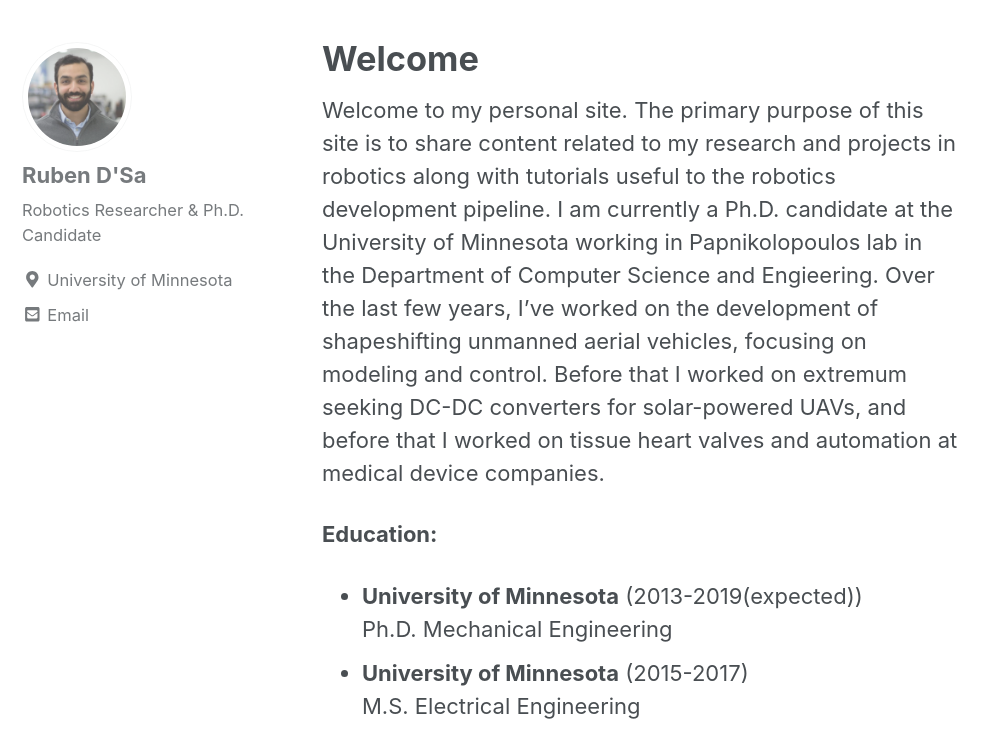
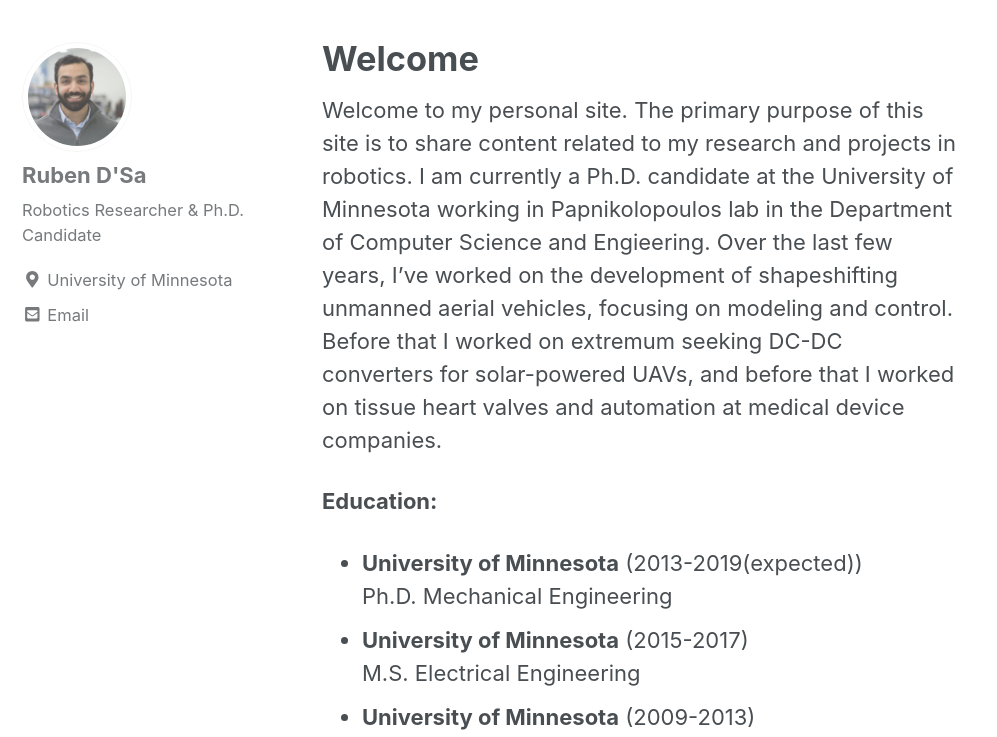
Before and after one commit to rubendsa/rubendsa.github.io, a Jekyll site: the page built from _pages/index.md, in a window 1280 px wide and 900 px high, scrolled down 910 px, cut to the strip 163-900 px from the top of the window. Shown: the whole strip, without its empty margins (0-997 px from the left). Built offline with Jekyll 4.4.1, drawn with Linux system fonts in a browser that asks for light colours; cached includes are drawn as plain includes; the list of posts is cut into pages by our own code.

Commit message:
Updated content

```diff
--- a/_pages/index.md
+++ b/_pages/index.md
@@ -7,7 +7,7 @@ header:
 
 ---
 
-Welcome to my personal site. The primary purpose of this site is to share content related to my research and projects in robotics along with tutorials useful to the robotics development pipeline. I am currently a Ph.D. candidate at the University of Minnesota working in Papnikolopoulos lab in the Department of Computer Science and Engieering. Over the last few years, I've worked on the development of shapeshifting unmanned aerial vehicles, focusing on modeling and control. Before that I worked on extremum seeking DC-DC converters for solar-powered UAVs, and before that I worked on tissue heart valves and automation at medical device companies.
+Welcome to my personal site. The primary purpose of this site is to share content related to my research and projects in robotics. I am currently a Ph.D. candidate at the University of Minnesota working in Papnikolopoulos lab in the Department of Computer Science and Engieering. Over the last few years, I've worked on the development of shapeshifting unmanned aerial vehicles, focusing on modeling and control. Before that I worked on extremum seeking DC-DC converters for solar-powered UAVs, and before that I worked on tissue heart valves and automation at medical device companies.
 
 **Education:**
 - **University of Minnesota** (2013-2019(expected))
```
Also changed, not shown: 2 other files.
